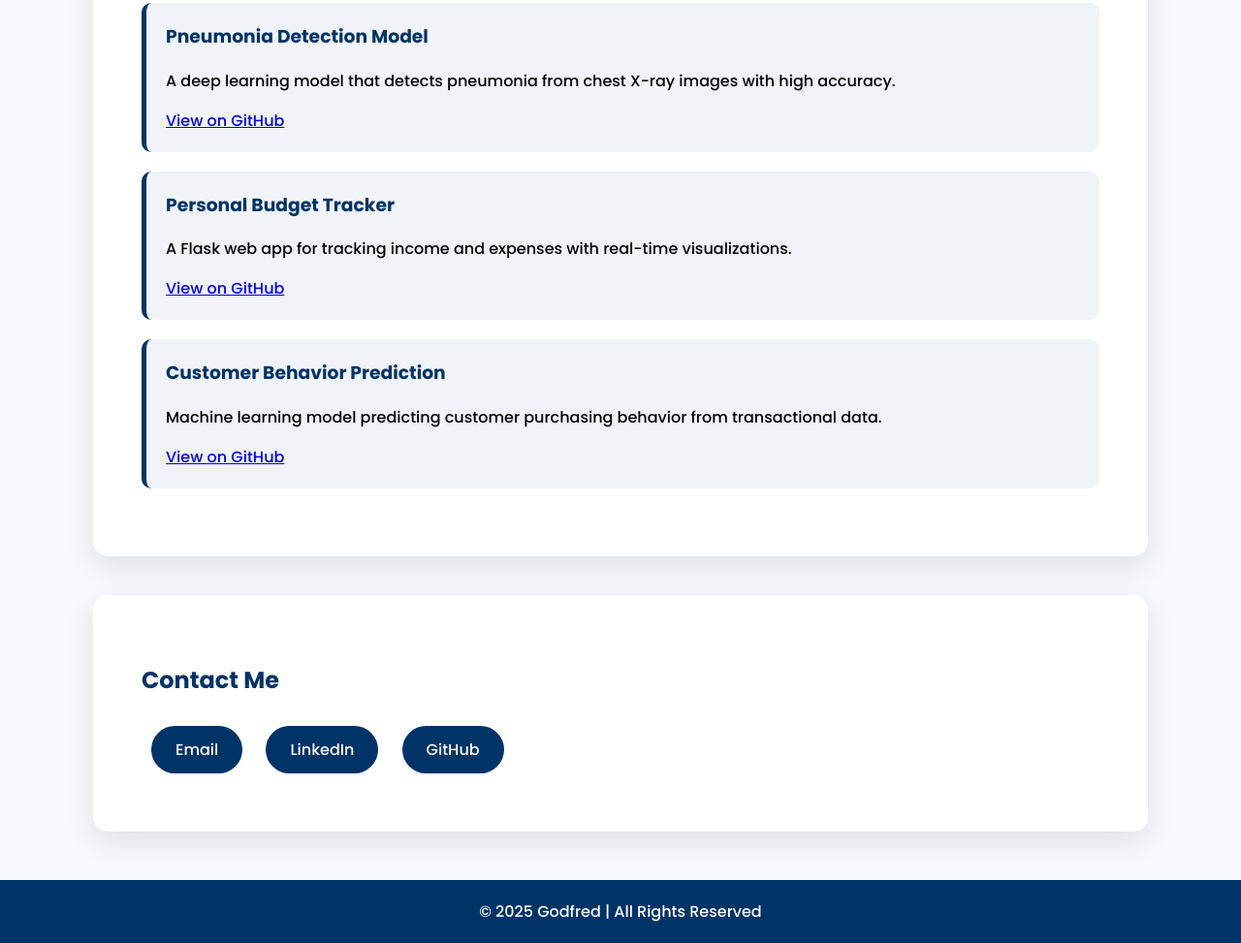
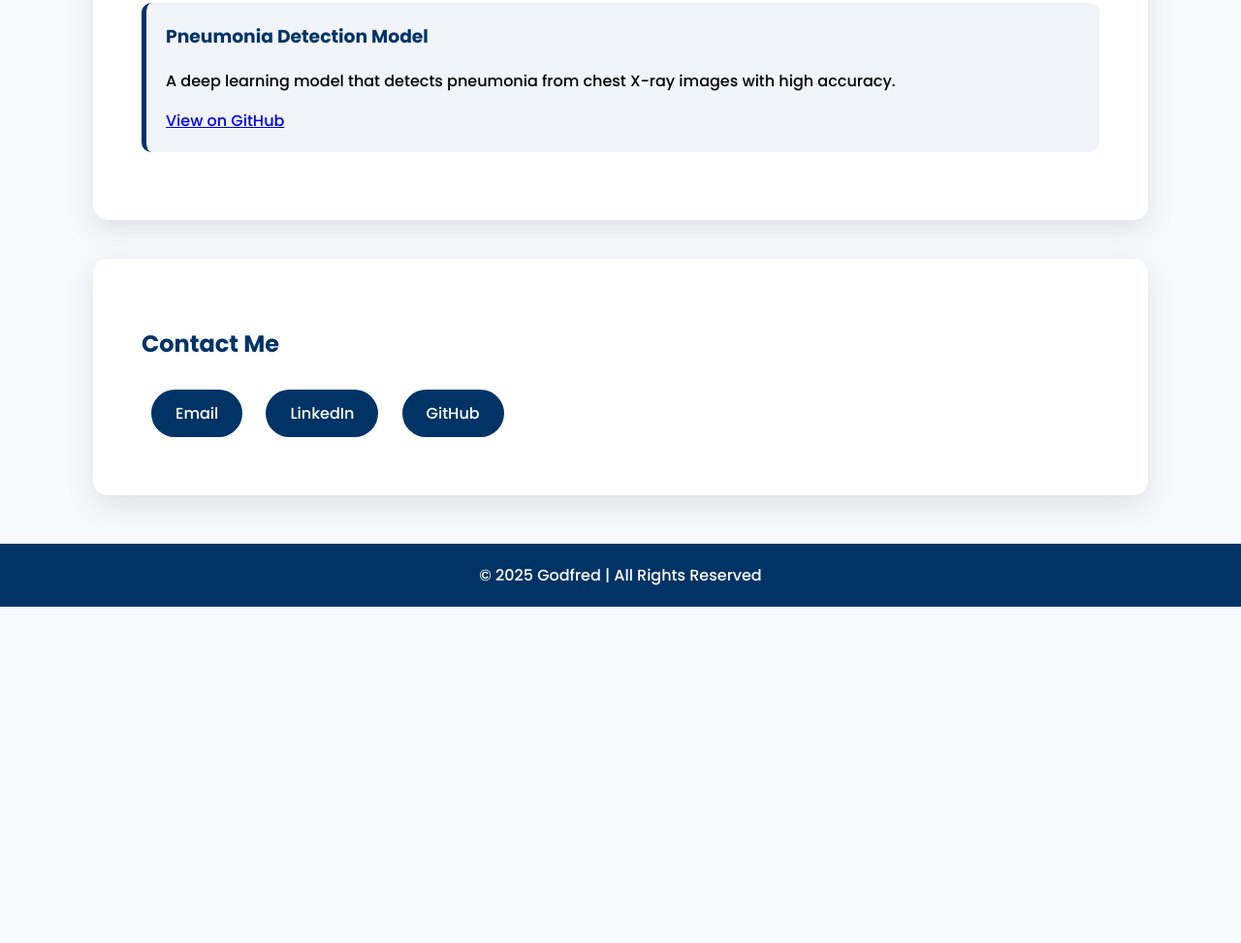
Before and after one commit to gibayee/gibayee.github.io, a plain HTML site: page index.html in a window 1280 px wide. Shown: the part 1769-2742 px from the top of the page at 97% size. After the commit the page ends 2395 px from the top, so only its background shows below. Drawn offline with Linux system fonts and the light colour scheme.

Commit message:
Updated github link for pneumonia project

```diff
--- a/index.html
+++ b/index.html
@@ -183,17 +183,7 @@
         <div class="project-item">
             <h3>Pneumonia Detection Model</h3>
             <p>A deep learning model that detects pneumonia from chest X-ray images with high accuracy.</p>
-            <a href="https://github.com/yourusername/imageclassifier" target="_blank">View on GitHub</a>
-        </div>
-        <div class="project-item">
-            <h3>Personal Budget Tracker</h3>
-            <p>A Flask web app for tracking income and expenses with real-time visualizations.</p>
-            <a href="https://github.com/yourusername/budget-tracker" target="_blank">View on GitHub</a>
-        </div>
-        <div class="project-item">
-            <h3>Customer Behavior Prediction</h3>
-            <p>Machine learning model predicting customer purchasing behavior from transactional data.</p>
-            <a href="https://github.com/yourusername/customer-behavior" target="_blank">View on GitHub</a>
+            <a href="https://github.com/gibayee/gibayee.github.io/tree/main/pneumonia_detection" target="_blank">View on GitHub</a>
         </div>
     </section>
 
```
